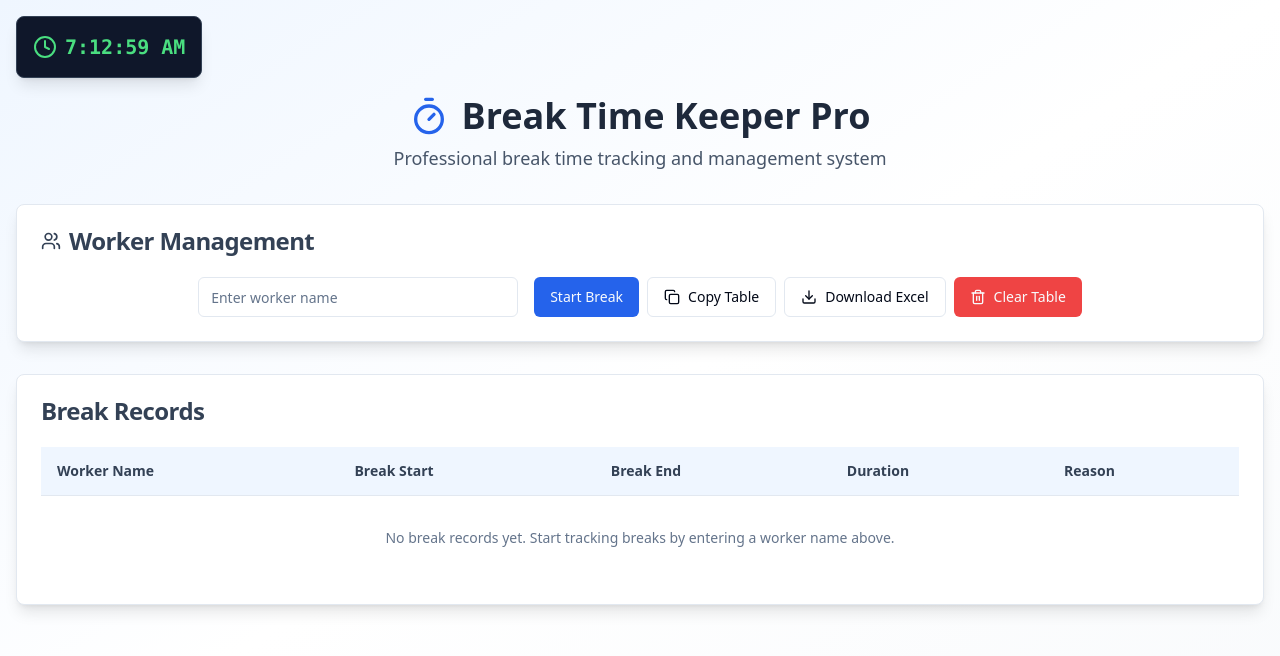
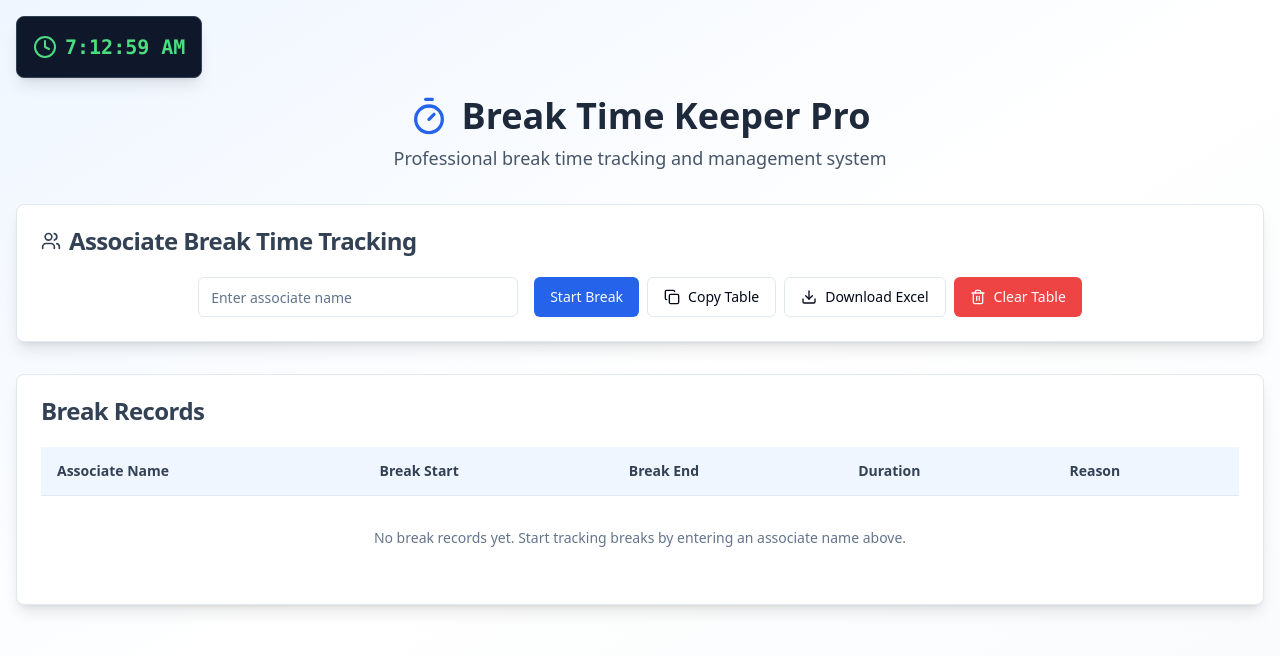
Before and after one commit to sri-kanth-99/break-time-keeper-pro, a React (Vite) app: page / in a window 1280 px wide. Shown: the top 656 px of the page. Built offline with nearby package versions, Linux system fonts and the light colour scheme.

Commit message:
Refactor: Replace worker management with associate tracking
Replaces the "Worker Management" section with "Associate Break Time Tracking" in the UI.

```diff
--- a/src/pages/Index.tsx
+++ b/src/pages/Index.tsx
@@ -25,7 +25,7 @@ interface ActiveBreak {
 
 const Index = () => {
   const [currentTime, setCurrentTime] = useState(new Date());
-  const [workerName, setWorkerName] = useState('');
+  const [associateName, setAssociateName] = useState('');
   const [breakRecords, setBreakRecords] = useState<BreakRecord[]>([]);
   const [activeBreaks, setActiveBreaks] = useState<{ [key: string]: ActiveBreak }>({});
 
@@ -73,13 +73,13 @@ const Index = () => {
   };
 
   const recordTime = () => {
-    if (!workerName.trim()) {
-      toast.error('Please enter a worker name');
+    if (!associateName.trim()) {
+      toast.error('Please enter an associate name');
       return;
     }
 
     const now = new Date();
-    const existingRecord = breakRecords.find(record => record.name === workerName && !record.end);
+    const existingRecord = breakRecords.find(record => record.name === associateName && !record.end);
 
     if (existingRecord) {
       // End break
@@ -88,7 +88,7 @@ const Index = () => {
 
       setBreakRecords(prev =>
         prev.map(record =>
-          record.name === workerName && !record.end
+          record.name === associateName && !record.end
             ? { ...record, end: formatTime(now), duration, endTime: now }
             : record
         )
@@ -96,26 +96,26 @@ const Index = () => {
 
       setActiveBreaks(prev => {
         const updated = { ...prev };
-        delete updated[workerName];
+        delete updated[associateName];
         return updated;
       });
 
       const minutes = parseInt(duration.split('m')[0]);
       if (minutes > 32) {
-        toast.error(`${workerName}'s break exceeded 32 minutes!`, {
+        toast.error(`${associateName}'s break exceeded 32 minutes!`, {
           duration: 5000,
         });
       } else if (minutes > 30) {
-        toast.warning(`${workerName}'s break exceeded 30 minutes`, {
+        toast.warning(`${associateName}'s break exceeded 30 minutes`, {
           duration: 3000,
         });
       } else {
-        toast.success(`Break ended for ${workerName}`);
+        toast.success(`Break ended for ${associateName}`);
       }
     } else {
       // Start break
       const newRecord: BreakRecord = {
-        name: workerName,
+        name: associateName,
         start: formatTime(now),
         end: '',
         duration: '',
@@ -124,11 +124,11 @@ const Index = () => {
       };
 
       setBreakRecords(prev => [...prev, newRecord]);
-      setActiveBreaks(prev => ({ ...prev, [workerName]: { start: now } }));
-      toast.success(`Break started for ${workerName}`);
+      setActiveBreaks(prev => ({ ...prev, [associateName]: { start: now } }));
+      toast.success(`Break started for ${associateName}`);
     }
 
-    setWorkerName('');
+    setAssociateName('');
   };
 
   const updateReason = (index: number, reason: string) => {
@@ -143,7 +143,7 @@ const Index = () => {
         `${record.name}\t${record.start}\t${record.end}\t${record.duration}\t${record.reason}`
       ).join('\n');
 
-      const header = 'Worker Name\tBreak Start\tBreak End\tBreak Duration\tReason\n';
+      const header = 'Associate Name\tBreak Start\tBreak End\tBreak Duration\tReason\n';
       await navigator.clipboard.writeText(header + tableText);
       toast.success('Table copied to clipboard!');
     } catch (error) {
@@ -153,7 +153,7 @@ const Index = () => {
 
   const downloadExcel = () => {
     const data = [
-      ['Worker Name', 'Break Start', 'Break End', 'Break Duration', 'Reason'],
+      ['Associate Name', 'Break Start', 'Break End', 'Break Duration', 'Reason'],
       ...breakRecords.map(record => [record.name, record.start, record.end, record.duration, record.reason])
     ];
 
@@ -210,22 +210,22 @@ const Index = () => {
           <CardHeader>
             <CardTitle className="flex items-center gap-2 text-slate-700">
               <Users className="h-5 w-5" />
-              Worker Management
+              Associate Break Time Tracking
             </CardTitle>
           </CardHeader>
           <CardContent>
             <div className="flex flex-col sm:flex-row gap-4 items-center justify-center">
               <Input
                 type="text"
-                placeholder="Enter worker name"
-                value={workerName}
-                onChange={(e) => setWorkerName(e.target.value)}
+                placeholder="Enter associate name"
+                value={associateName}
+                onChange={(e) => setAssociateName(e.target.value)}
                 onKeyDown={handleKeyPress}
                 className="max-w-xs"
               />
               <div className="flex gap-2 flex-wrap justify-center">
                 <Button onClick={recordTime} className="bg-blue-600 hover:bg-blue-700">
-                  {workerName && breakRecords.find(r => r.name === workerName && !r.end) ? 'End Break' : 'Start Break'}
+                  {associateName && breakRecords.find(r => r.name === associateName && !r.end) ? 'End Break' : 'Start Break'}
                 </Button>
                 <Button onClick={copyTable} variant="outline" className="flex items-center gap-2">
                   <Copy className="h-4 w-4" />
@@ -254,7 +254,7 @@ const Index = () => {
               <Table>
                 <TableHeader>
                   <TableRow className="bg-blue-50">
-                    <TableHead className="font-semibold text-slate-700">Worker Name</TableHead>
+                    <TableHead className="font-semibold text-slate-700">Associate Name</TableHead>
                     <TableHead className="font-semibold text-slate-700">Break Start</TableHead>
                     <TableHead className="font-semibold text-slate-700">Break End</TableHead>
                     <TableHead className="font-semibold text-slate-700">Duration</TableHead>
@@ -265,7 +265,7 @@ const Index = () => {
                   {breakRecords.length === 0 ? (
                     <TableRow>
                       <TableCell colSpan={5} className="text-center text-slate-500 py-8">
-                        No break records yet. Start tracking breaks by entering a worker name above.
+                        No break records yet. Start tracking breaks by entering an associate name above.
                       </TableCell>
                     </TableRow>
                   ) : (
```
